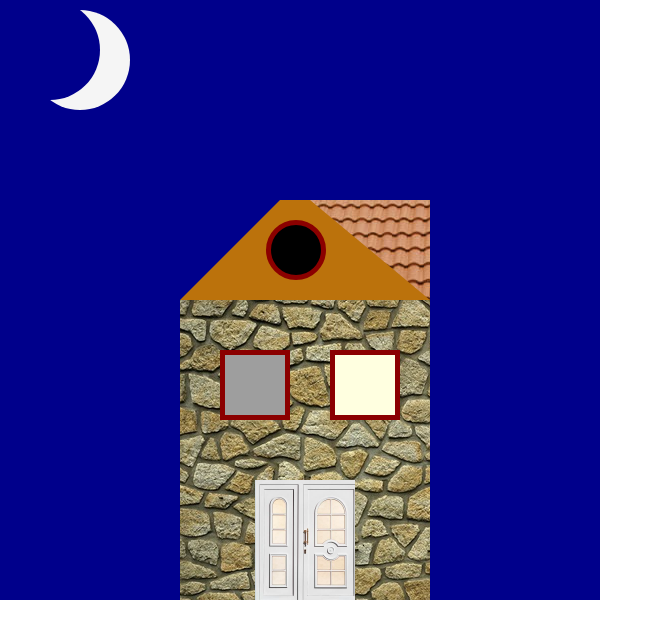
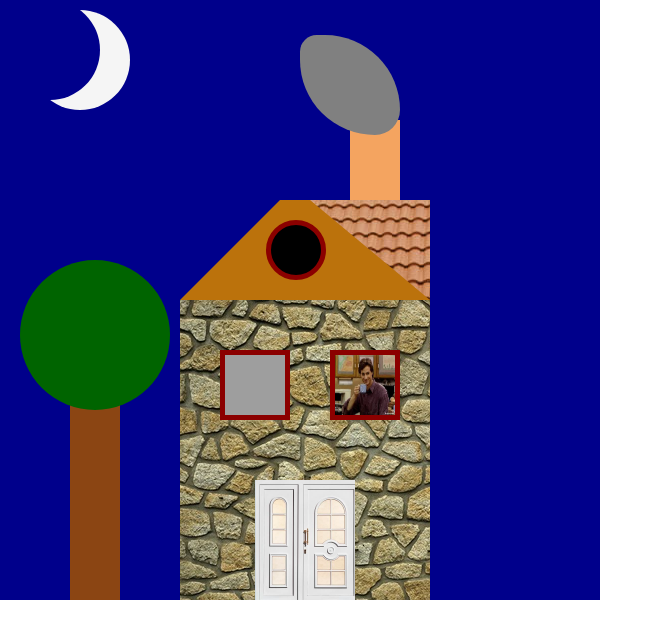
Before and after one commit to maripazgv/casacss, a plain HTML site: page index.html in a window 1280 px wide. Shown: the whole page, without its empty margins (0-663 px from the left). Drawn offline with Linux system fonts and the light colour scheme; grey boxes are pictures that could not be loaded.

Commit message:
Fin proyecto casa css

```diff
--- a/index.html
+++ b/index.html
@@ -26,6 +26,7 @@
 
                 </div>
                 <div id="ventana2">
+                    <img src="img/papa.jpg" alt="papa en la ventana" width="100%" height="100%">
 
 
                 </div>
@@ -35,9 +36,22 @@
                 </div>
 
 
+
+            </div>
+            <div class="arboltronco">
+
+
             </div>
 
+            <div class="arbolcopa">
 
+            </div>
+            <div id="chimenea">
+
+            </div>
+            <div id="humo">
+
+            </div>
 
         </div>
 
```
